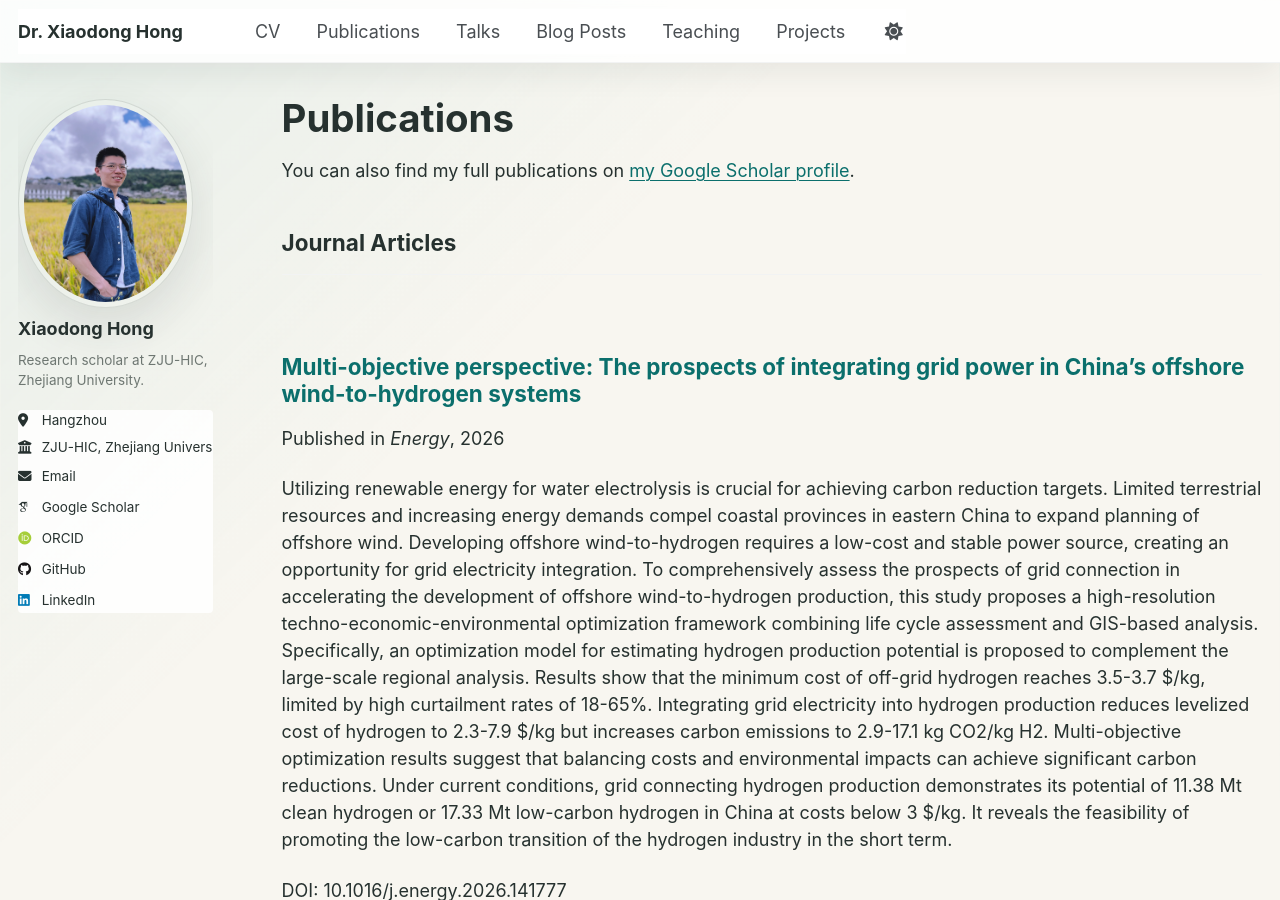
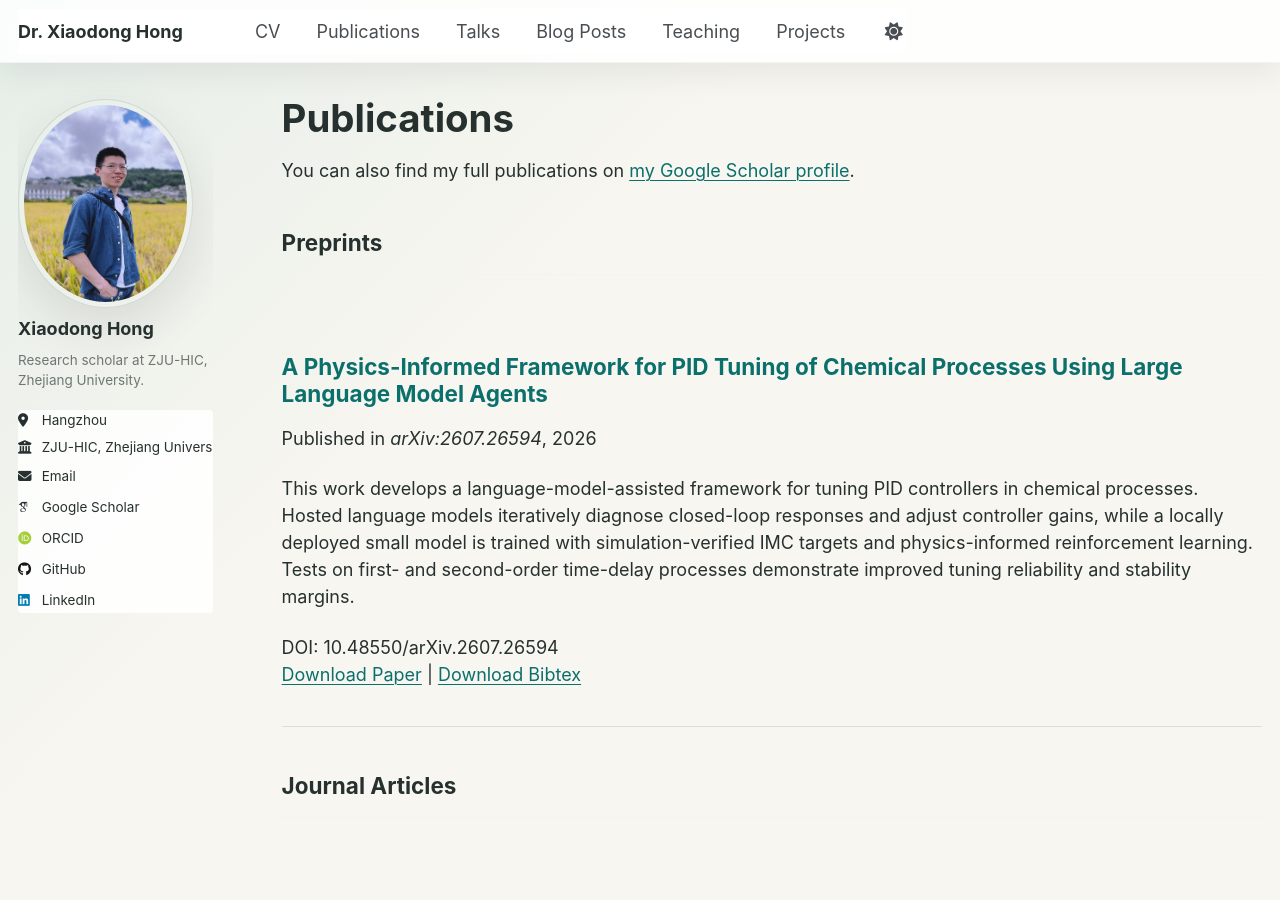
Before and after one commit to NicolasHong/NicolasHong.github.io, a Jekyll site: the page built from _pages/publications.html, in a window 1280 px wide and 900 px high. Built offline with Jekyll 4.4.1, drawn with Linux system fonts in a browser that asks for light colours; some web fonts are replaced; a script that is not in the unit is left out.

Commit message:
Add PID tuning preprint and polyolefin invited talk

```diff
--- a/_config.yml
+++ b/_config.yml
@@ -82,6 +82,8 @@ author:
 publication_category:
   books:
     title: 'Books'
+  preprints:
+    title: 'Preprints'
   manuscripts:
     title: 'Journal Articles'
   conferences:
--- /dev/null
+++ b/_publications/2026-07-29-Shou2026.md
@@ -0,0 +1,16 @@
+---
+title: "A Physics-Informed Framework for PID Tuning of Chemical Processes Using Large Language Model Agents"
+collection: publications
+category: preprints
+permalink: /publication/2026-07-29-Shou2026
+excerpt: >-
+  This work develops a language-model-assisted framework for tuning PID controllers in chemical processes. Hosted language models iteratively diagnose closed-loop responses and adjust controller gains, while a locally deployed small model is trained with simulation-verified IMC targets and physics-informed reinforcement learning. Tests on first- and second-order time-delay processes demonstrate improved tuning reliability and stability margins.
+date: 2026-07-29
+venue: 'arXiv:2607.26594'
+paperurl: 'https://nicolashong.github.io/files/papers/2026-07-29-Shou2026.pdf'
+bibtexurl: 'https://nicolashong.github.io/files/bibtex/2026-07-29-Shou2026.bib'
+citation: '10.48550/arXiv.2607.26594'
+paperlink: https://arxiv.org/abs/2607.26594
+---
+
+This work formalizes an engineer-like workflow for PID tuning in chemical processes: observe closed-loop responses, diagnose control deficiencies, adjust gains, and validate the result. Hosted language models use response features, tuning preferences, and IMC-based demonstrations to recommend and iteratively correct PID gains. For local deployment, Qwen3-0.6B is adapted through supervised fine-tuning with simulation-verified IMC targets and physics-informed group relative policy optimization with stability and performance rewards. Experiments on first- and second-order time-delay processes assess tuning success and first-attempt reliability.
--- /dev/null
+++ b/files/bibtex/2026-07-29-Shou2026.bib
@@ -0,0 +1,12 @@
+@misc{shou_physics-informed_2026,
+  title = {A Physics-Informed Framework for {PID} Tuning of Chemical Processes Using Large Language Model Agents},
+  author = {Shou, Zhoupeng and Hong, Xiaodong and Ren, Congjing and Wang, Jingdai and Yang, Yongrong and Liao, Zuwei},
+  year = {2026},
+  month = jul,
+  publisher = {arXiv},
+  doi = {10.48550/arXiv.2607.26594},
+  url = {https://arxiv.org/abs/2607.26594},
+  eprint = {2607.26594},
+  archivePrefix = {arXiv},
+  primaryClass = {eess.SY}
+}
--- a/talkmap/org-locations.js
+++ b/talkmap/org-locations.js
@@ -58,5 +58,10 @@ var addressPoints = [
     "AI-Driven Polyolefin Process Modeling and Optimization<br />The 9th National Chemical and Biochemical Engineering Annual Meeting / \u7b2c\u4e5d\u5c4a\u5168\u56fd\u5316\u5b66\u5de5\u7a0b\u4e0e\u751f\u7269\u5316\u5de5\u5e74\u4f1a; Dalian, China",
     39.740278,
     122.255833
+  ],
+  [
+    "Modeling and Intelligent Optimization of Polyolefin Process Modelling<br />2026 Chinese YingXing Young Scholar Seminar / 2026\u5e74\u4e2d\u56fd\u5316\u5de5\u5b66\u4f1a\u5e94\u661f\u9752\u5e74\u8bba\u575b; Shanghai, China",
+    31.23,
+    121.47
   ]
 ];
```
Also changed, not shown: _talks/2026-08-28-hong-polyolefin-modeling-optimization.md (added, +13 -0 lines), 2 other files.
